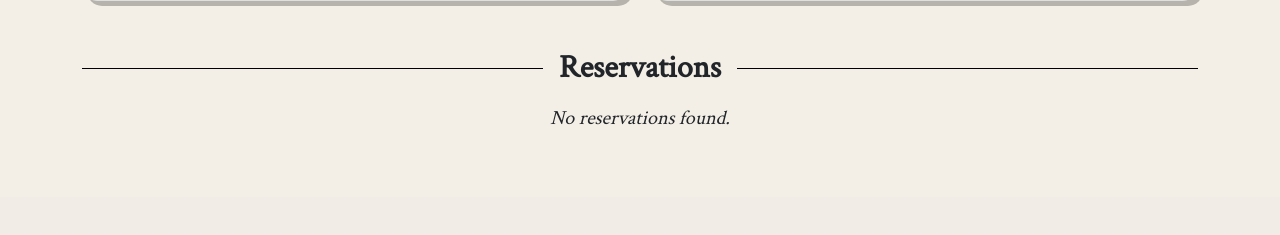
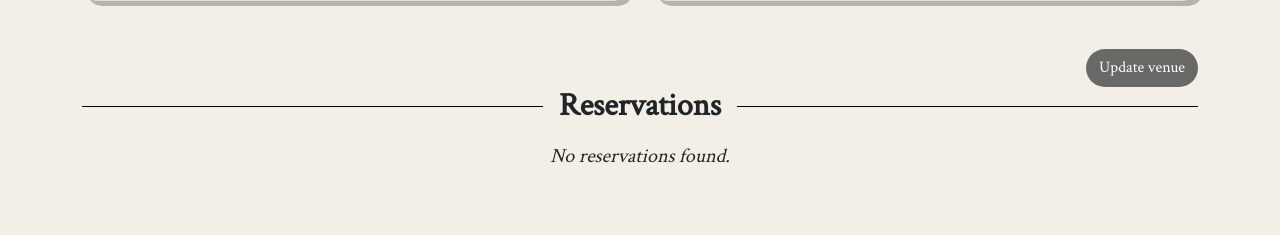
Before and after one commit to JedJedJedd/CSCI41-StateSpaces-16, a Django app: template StateSpaces/venues/templates/venues/venue_detail.html in a window 1280 px wide. Shown: the part 615-850 px from the top of the page. Before the commit the page ends 740 px from the top, so only its background shows below. Run offline with Django 5.2, Linux system fonts and the light colour scheme; the template is opened without the code that fills it, so the values that code supplies are empty.

Commit message:
added update venue button

```diff
--- a/StateSpaces/venues/templates/venues/venue_detail.html
+++ b/StateSpaces/venues/templates/venues/venue_detail.html
@@ -55,6 +55,9 @@
 
     <!-- Reservations Section -->
 <div class="my-5">
+        <div class="d-flex justify-content-end align-items-end mt-3">
+            <a href="{% url 'venues:venues-update' venue.pk %}" class="btn rounded-pill" style="background-color: #686866; color: #fff;">Update venue</a>
+        </div>
     <div class="d-flex justify-content-center align-items-center mb-3">
         <div class="flex-grow-1" style="border-top: 1px solid #000;"></div>
         <h2 class="fw-bold mx-3 my-0">Reservations</h2>
```
